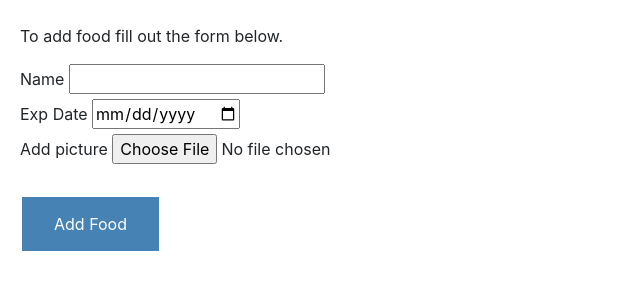
After one commit to elenerandarill/FridgeExpire, a Flask app: page /add_food in a window 1280 px wide. The commit adds this page. Shown: the top 300 px of the page, without its empty margins (0-640 px from the left). Run offline with Flask 2, Linux system fonts and the light colour scheme; some libraries are stand-ins or nearby versions.

Commit message:
Adding food with a picture. Calculating days left for Food to expire.

```diff
--- a/application.py
+++ b/application.py
@@ -1,13 +1,19 @@
 #!/usr/bin/python3
+import datetime
+import os
+import secrets
+
+from PIL import Image
 from flask import Flask, url_for, render_template
 from flask_sqlalchemy import SQLAlchemy
 from werkzeug.utils import redirect
 
 
 app = Flask(__name__)
-app.config['SECRET-KEY'] = 'jedzonko'
+app.config['SECRET_KEY'] = '2d65c65e323654552be29cc808a58eac'
 app.config['SQLALCHEMY_DATABASE_URI'] = 'sqlite:///fooddata.db'
 db = SQLAlchemy(app)
+
 
 
 @app.route('/')
@@ -15,7 +21,36 @@ db = SQLAlchemy(app)
 def home():
     from templates.models import Food
     foods = Food.query.all()
-    return render_template("home.html", foods=foods)
+    today = datetime.datetime.today()
+    return render_template("home.html", foods=foods, today=today)
+
+
+@app.route('/add_food', methods=['GET', 'POST'])
+def add_food():
+    from forms import AddFoodForm
+    from templates.models import Food
+    form = AddFoodForm()
+    if form.validate_on_submit():
+        if form.picture.data:
+            new_picname = save_picture(form.picture.data)
+            food = Food(name=form.name.data, exp_date=form.exp_date.data, picture=new_picname)
+            db.session.add(food)
+            db.session.commit()
+            return redirect(url_for("home"))
+    return render_template('add_food.html', form=form)
+
+
+def save_picture(form_picture):
+    random_hex = secrets.token_hex(8)
+    _, f_ext = os.path.splitext(form_picture.filename)
+    picture_fn = random_hex + f_ext
+    picture_path = os.path.join(app.root_path, 'static/images', picture_fn)
+
+    output_size = (128, 128)
+    i = Image.open(form_picture)
+    i.thumbnail(output_size)
+    i.save(picture_path)
+    return picture_fn
 
 
 if __name__ == '__main__':
--- a/forms.py
+++ b/forms.py
@@ -1,11 +1,11 @@
 from flask_wtf import FlaskForm
 from flask_wtf.file import FileAllowed
-from wtforms import StringField, SubmitField, FileField
+from wtforms import StringField, SubmitField, FileField, DateField, IntegerField
 from wtforms.validators import DataRequired, Length
 
 
 class AddFoodForm(FlaskForm):
     name = StringField('Name', validators=[DataRequired(), Length(min=2, max=30)])
-    exp_date = StringField('Exp Date', validators=[DataRequired()])
-    picture = FileField("Add picture", validators=[FileAllowed(['jpg','png'])])
+    exp_date = DateField('Exp Date', validators=[DataRequired()])
+    picture = FileField("Add picture", validators=[FileAllowed(['jpg', 'png'])])
     submit = SubmitField('Add Food')
--- a/static/main.css
+++ b/static/main.css
@@ -25,3 +25,29 @@ table, th {
 .div_space {
     margin-left: 20px;
 }
+
+.button_small {
+  background-color: steelblue;
+  border: none;
+  color: white;
+  padding: 5px 7px;
+  text-align: center;
+  text-decoration: none;
+  display: inline-block;
+  font-size: 16px;
+  margin: 4px 2px;
+  cursor: pointer;
+}
+
+.button {
+  background-color: steelblue;
+  border: none;
+  color: white;
+  padding: 15px 32px;
+  text-align: center;
+  text-decoration: none;
+  display: inline-block;
+  font-size: 16px;
+  margin: 4px 2px;
+  cursor: pointer;
+}
--- /dev/null
+++ b/templates/add_food.html
@@ -0,0 +1,30 @@
+{% extends "layout.html" %}
+{% block content %}
+    <div class="div_space">
+        <br>
+        <p>To add food fill out the form below.</p>
+        <form method="POST" action="/add_food" enctype="multipart/form-data">
+            {{ form.hidden_tag() }}
+            <fieldset>
+                <div>
+                    {{ form.name.label() }}
+                    {{ form.name() }}
+                </div>
+                <div>
+                    {{ form.exp_date.label() }}
+                    {{ form.exp_date() }}
+                </div>
+                <div>
+                    {{ form.picture.label() }}
+                    {{ form.picture() }}
+                </div>
+            </fieldset>
+            <br>
+            <div>
+                {{ form.submit(class="button") }}
+            </div>
+        </form>
+    </div>
+
+
+{% endblock %}
```
Also changed, not shown: console.py (+5 -2 lines), templates/home.html (+9 -2 lines), templates/models.py (+7 -3 lines), static/images/deffood.jpg (added), 1 other file.
